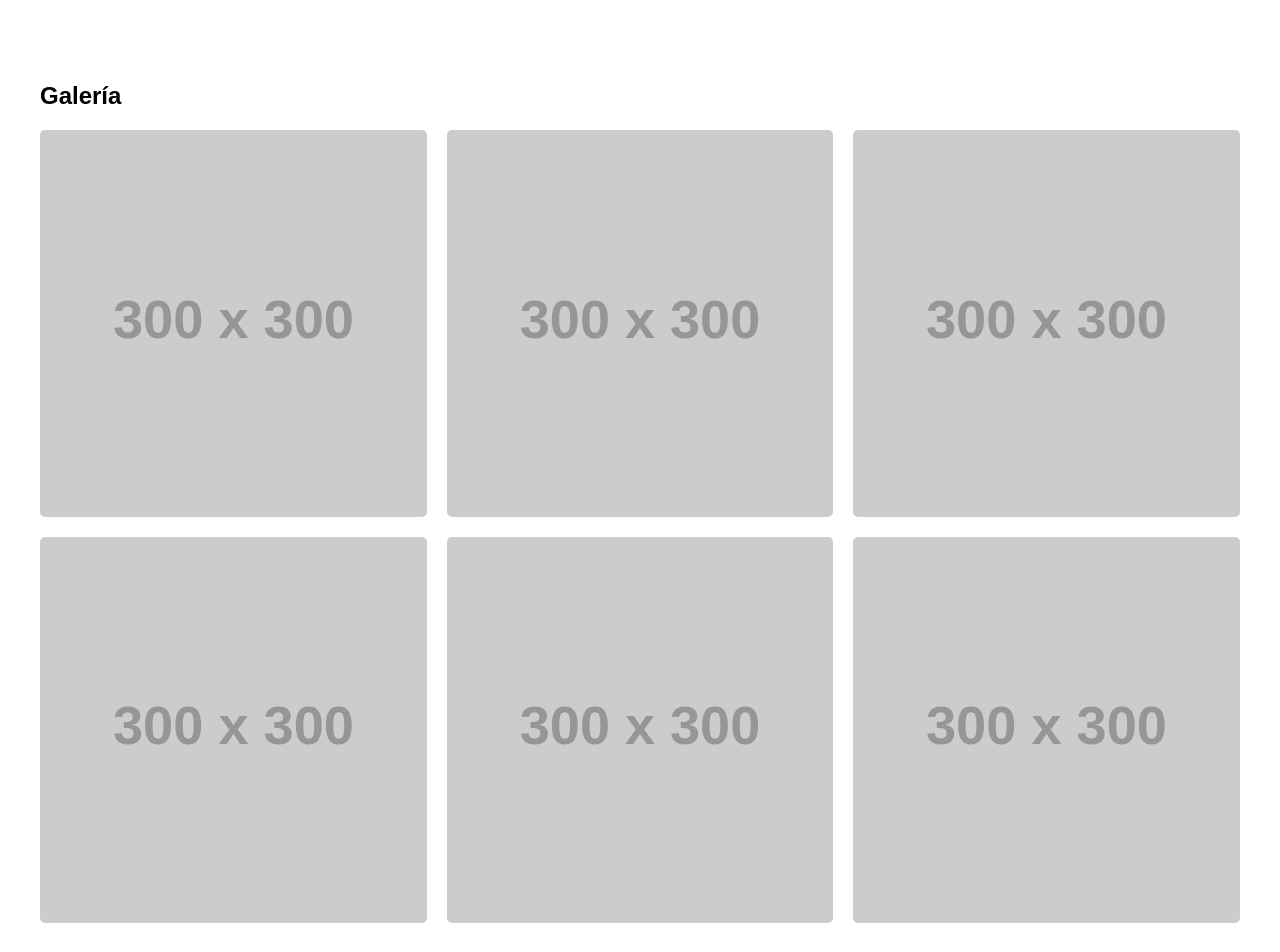
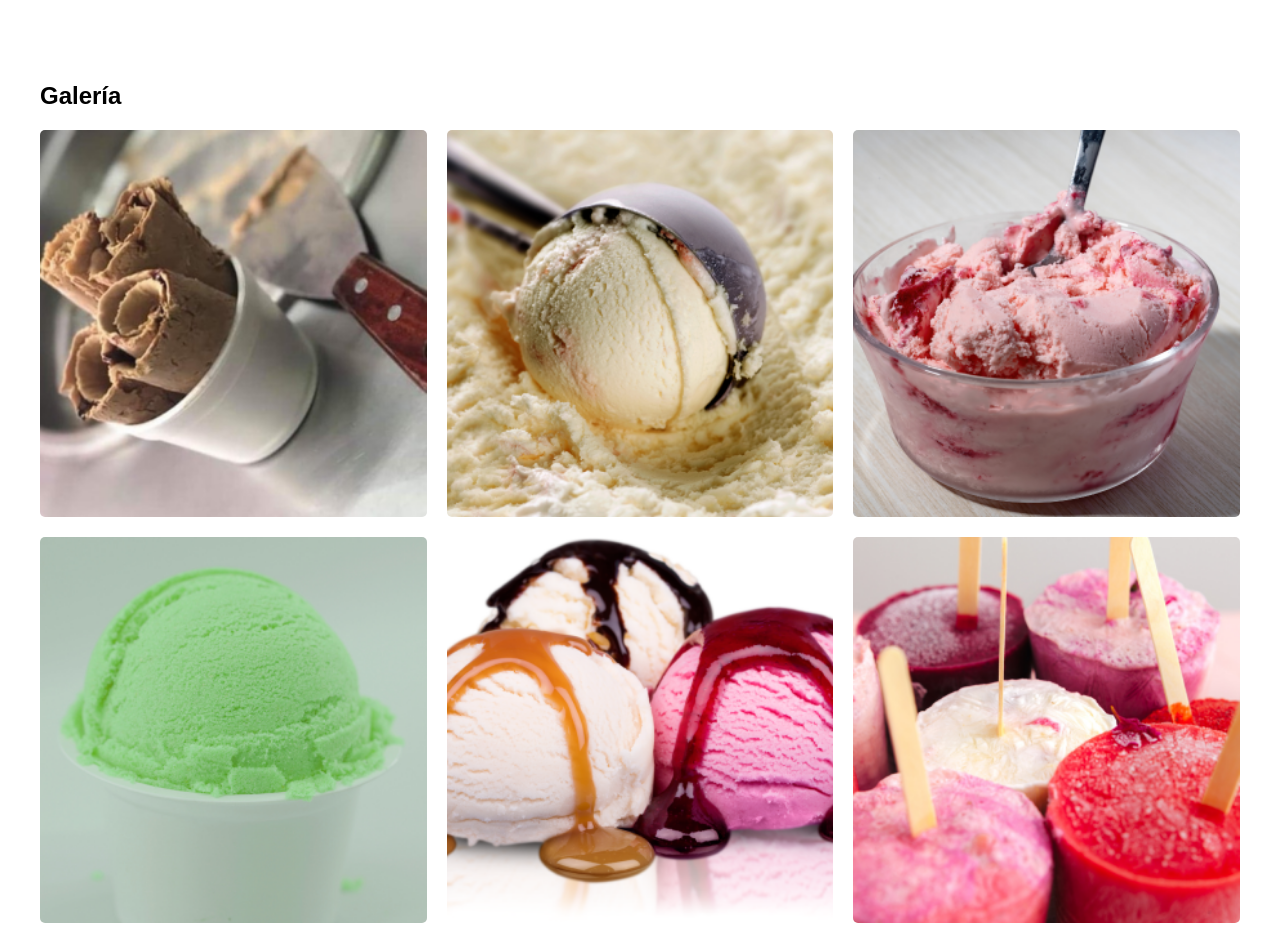
Before and after one commit to MenutechDeveloper/ice-cream-iklu, a plain HTML site: page docs/index.html in a window 1280 px wide. Shown: the part 3700-4652 px from the top of the page. Drawn offline with Linux system fonts and the light colour scheme; placeholder pictures from the web are drawn by us.

Commit message:
Update index.html

```diff
--- a/docs/index.html
+++ b/docs/index.html
@@ -70,12 +70,12 @@
     <div class="container">
       <h2>Galería</h2>
       <div class="gallery-grid">
-        <img src="https://via.placeholder.com/300" alt="Galería 1">
-        <img src="https://via.placeholder.com/300" alt="Galería 2">
-        <img src="https://via.placeholder.com/300" alt="Galería 3">
-        <img src="https://via.placeholder.com/300" alt="Galería 4">
-        <img src="https://via.placeholder.com/300" alt="Galería 5">
-        <img src="https://via.placeholder.com/300" alt="Galería 6">
+        <img src="./assets/img/h1.png" alt="Galería 1">
+        <img src="./assets/img/h2.png" alt="Galería 2">
+        <img src="./assets/img/h3.png" alt="Galería 3">
+        <img src="./assets/img/h4.png" alt="Galería 4">
+        <img src="./assets/img/h5.png" alt="Galería 5">
+        <img src="./assets/img/h6.png" alt="Galería 6">
       </div>
     </div>
   </section>
```
